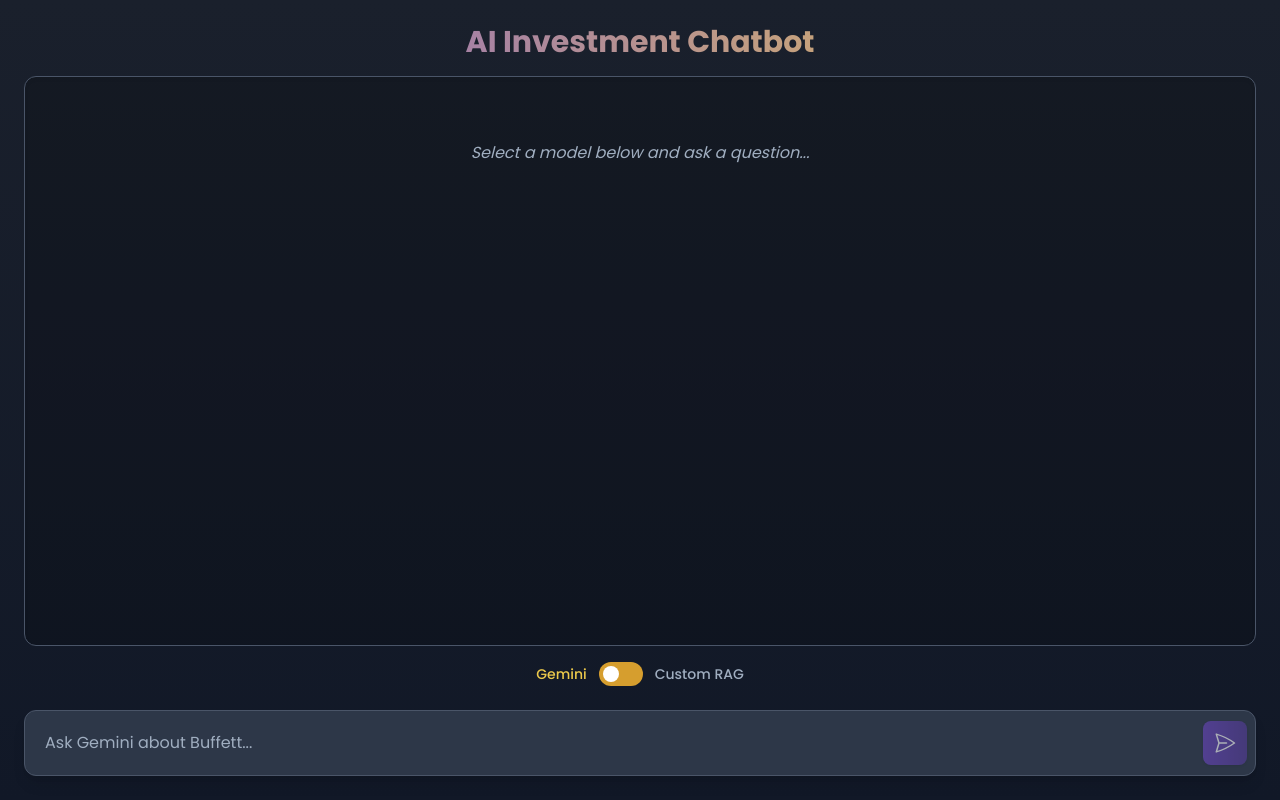
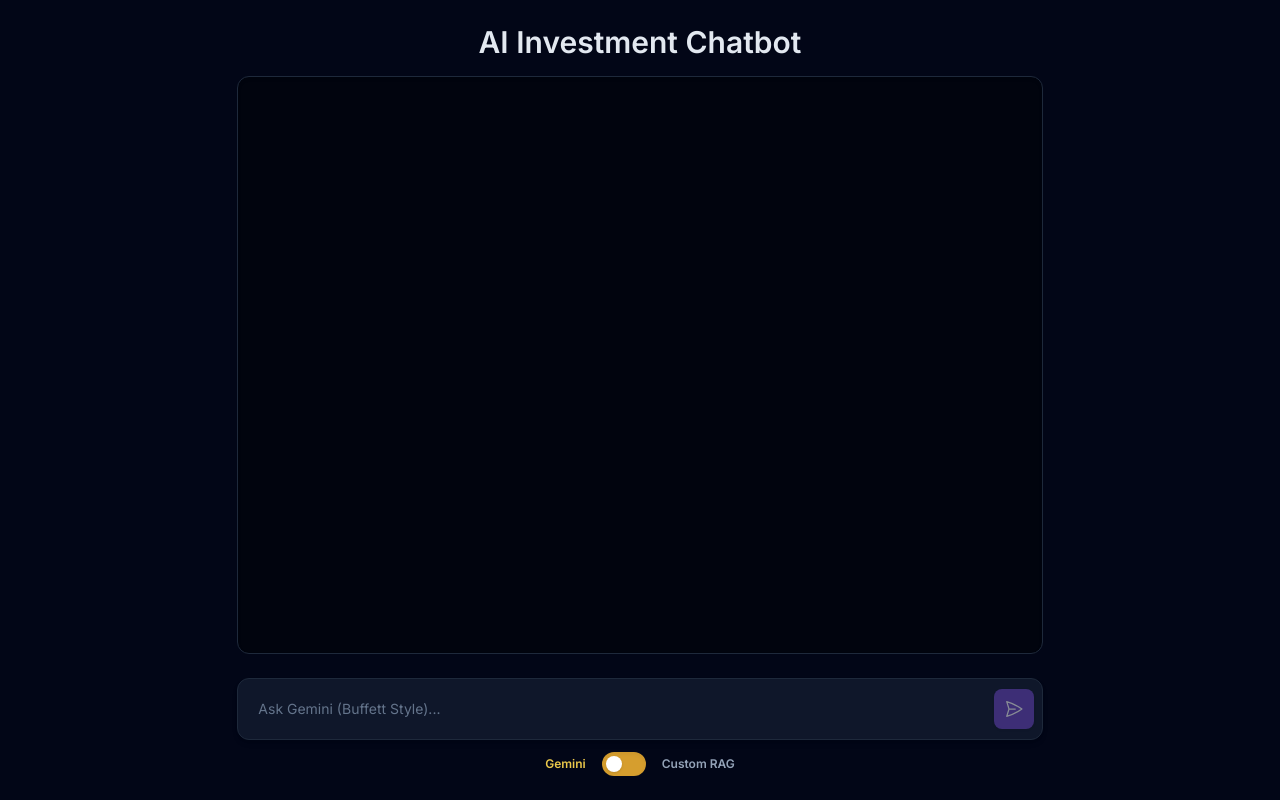
Before and after one commit to saxena-akshit/buffet-ui, a React (Vite) app: page /chatbot in a window 1280 px wide. Built offline with nearby package versions, Linux system fonts and the light colour scheme.

Commit message:
feat: update UI

```diff
--- a/index.html
+++ b/index.html
@@ -7,6 +7,7 @@
     <title>Buffett Insights</title>
     <link rel="preconnect" href="https://fonts.googleapis.com">
     <link rel="preconnect" href="https://fonts.gstatic.com" crossorigin>
+    <link href="https://fonts.googleapis.com/css2?family=Inter:wght@400;500;600;700&display=swap" rel="stylesheet">
     <link href="https://fonts.googleapis.com/css2?family=Poppins:wght@400;500;600;700&display=swap" rel="stylesheet">
   </head>
   <body>
--- a/package.json
+++ b/package.json
@@ -11,7 +11,9 @@
     "tw:init": "tailwindcss init -p"
   },
   "dependencies": {
+    "@headlessui/react": "^2.2.1",
     "axios": "^1.8.4",
+    "framer-motion": "^12.7.3",
     "react": "^19.0.0",
     "react-dom": "^19.0.0",
     "react-router-dom": "^7.5.0"
--- a/src/pages/ChatbotPage.jsx
+++ b/src/pages/ChatbotPage.jsx
@@ -1,31 +1,42 @@
 import React, { useState, useEffect, useRef } from 'react';
-import { useChat } from '../hooks/useChat'; // Import the custom hook
+import { useChat } from '../hooks/useChat';
+import { Switch } from '@headlessui/react';
+import { motion, AnimatePresence } from 'framer-motion';
 
-// Simple Toggle Switch Component
-const ToggleSwitch = ({ model, setModel }) => {
+// Bot Avatar - Solid Color
+const BotAvatar = () => (
+    <div className="w-8 h-8 rounded-full bg-brand-purple flex items-center justify-center text-sm font-bold text-white flex-shrink-0 mr-3 shadow">
+        AI
+    </div>
+);
+// User Avatar Placeholder
+const UserAvatar = () => (
+    <div className="w-8 h-8 rounded-full bg-slate-600 flex items-center justify-center text-sm font-bold text-slate-300 flex-shrink-0 ml-3 shadow">
+        U
+    </div>
+);
+
+const ModelToggleSwitch = ({ model, setModel }) => {
     const isRag = model === 'rag';
-
-    const handleToggle = () => {
-        setModel(isRag ? 'gemini' : 'rag');
-    };
-
     return (
-        <div className="flex items-center justify-center space-x-3 mb-4">
-            <span className={`font-medium text-sm ${!isRag ? 'text-brand-gold-light' : 'text-dark-text-secondary'}`}>
+        <div className="flex items-center justify-center space-x-4">
+            <span className={`font-semibold text-xs transition-colors ${!isRag ? 'text-brand-gold-light' : 'text-dark-text-secondary'}`}>
                 Gemini
             </span>
-            <button
-                type="button"
-                onClick={handleToggle}
-                className={`relative inline-flex items-center h-6 rounded-full w-11 transition-colors duration-300 ease-in-out focus:outline-none focus:ring-2 focus:ring-offset-2 focus:ring-offset-dark-card ${isRag ? 'bg-brand-purple focus:ring-brand-purple-light' : 'bg-brand-gold focus:ring-brand-gold-light'}`}
-                role="switch"
-                aria-checked={isRag}
+            <Switch
+                checked={isRag}
+                onChange={() => setModel(isRag ? 'gemini' : 'rag')}
+                className={`${isRag ? 'bg-brand-purple' : 'bg-brand-gold' // Use solid colors
+                    } relative inline-flex h-6 w-11 items-center rounded-full transition-colors duration-300 ease-in-out focus:outline-none focus:ring-2 focus:ring-offset-2 focus:ring-offset-dark-card focus:ring-brand-purple-light shadow-inner`} // Adjusted size slightly
             >
+                <span className="sr-only">Select Model</span>
                 <span
-                    className={`inline-block w-4 h-4 transform bg-white rounded-full transition-transform duration-300 ease-in-out ${isRag ? 'translate-x-6' : 'translate-x-1'}`}
+                    className={`inline-block h-4 w-4 transform rounded-full bg-white transition-transform duration-300 ease-in-out shadow ${ // Removed shadow-lg for cleaner knob
+                        isRag ? 'translate-x-6' : 'translate-x-1'
+                        }`}
                 />
-            </button>
-            <span className={`font-medium text-sm ${isRag ? 'text-brand-purple-light' : 'text-dark-text-secondary'}`}>
+            </Switch>
+            <span className={`font-semibold text-xs transition-colors ${isRag ? 'text-brand-purple-light' : 'text-dark-text-secondary'}`}>
                 Custom RAG
             </span>
         </div>
@@ -36,19 +47,15 @@ const ToggleSwitch = ({ model, setModel }) => {
 function ChatbotPage() {
     const { messages, loading, sendMessage } = useChat();
     const [input, setInput] = useState('');
-    // State for the selected model ('gemini' or 'rag')
-    const [selectedModel, setSelectedModel] = useState('gemini'); // Default to Gemini
+    const [selectedModel, setSelectedModel] = useState('gemini');
 
     const messagesEndRef = useRef(null);
     const messageContainerRef = useRef(null);
 
-    // Updated submit handler to pass the selected model
     const handleFormSubmit = (e) => {
         e.preventDefault();
         const trimmedInput = input.trim();
         if (!trimmedInput || loading) return;
-
-        // Pass the current selectedModel to the sendMessage function
         sendMessage(trimmedInput, selectedModel);
         setInput('');
     };
@@ -58,67 +65,89 @@ function ChatbotPage() {
             if (messageContainerRef.current) {
                 messageContainerRef.current.scrollTop = messageContainerRef.current.scrollHeight;
             }
-        }, 0);
+        }, 50);
         return () => clearTimeout(timer);
     }, [messages]);
 
     return (
-        <div className="flex flex-col h-screen p-4 md:p-6 bg-gradient-to-b from-dark-bg to-gray-900 text-dark-text">
-            <h1 className="text-2xl md:text-3xl font-bold mb-4 text-center text-transparent bg-clip-text bg-gradient-to-r from-brand-purple-light to-brand-gold-light flex-shrink-0">
+        // Main container - Apply user's width/centering preference
+        <div className="flex flex-col h-screen bg-dark-bg text-dark-text p-4 sm:p-6 w-full md:w-2/3 mx-auto"> {/* Added w-full md:w-2/3 mx-auto */}
+            {/* Header */}
+            <h1 className="text-2xl md:text-3xl font-semibold mb-4 text-center text-slate-200 flex-shrink-0">
                 AI Investment Chatbot
             </h1>
 
-            {/* Message Display Area */}
+            {/* Message Display Area - Darker BG */}
             <div
                 ref={messageContainerRef}
-                className="flex-grow overflow-y-auto mb-4 space-y-4 p-4 md:p-6 bg-black bg-opacity-20 rounded-xl border border-dark-border shadow-inner"
+                className="flex-grow overflow-y-auto mb-4 space-y-4 p-4 bg-message-area-bg rounded-xl border border-dark-border shadow-inner" // Using custom color from config
             >
-                {messages.length === 0 ? (
-                    <p className="text-dark-text-secondary italic text-center py-10">
-                        Select a model below and ask a question...
-                    </p>
-                ) : (
-                    messages.map((message) => (
-                        <div key={message.id} className={`flex ${message.sender === 'user' ? 'justify-end' : 'justify-start'}`}>
-                            <div className={`shadow-md py-2 px-4 max-w-[75%] md:max-w-[65%] ${message.sender === 'user'
-                                    ? 'bg-gradient-to-r from-brand-purple to-brand-purple-dark text-white rounded-t-xl rounded-bl-xl'
-                                    : 'bg-dark-card text-dark-text rounded-t-xl rounded-br-xl'
-                                }`}>
-                                {message.text}
+                <AnimatePresence>
+                    {messages.map((message) => (
+                        <motion.div
+                            key={message.id}
+                            className={`flex w-full ${message.sender === 'user' ? 'justify-end' : 'justify-start items-end'}`}
+                            initial={{ opacity: 0, y: 10 }}
+                            animate={{ opacity: 1, y: 0 }}
+                            exit={{ opacity: 0 }}
+                            transition={{ duration: 0.3, ease: "easeOut" }}
+                        >
+                            <div className={`flex items-start max-w-[85%] md:max-w-[75%] ${message.sender === 'user' ? 'flex-row-reverse' : 'flex-row'}`}>
+                                {message.sender === 'bot' ? <BotAvatar /> : <UserAvatar />}
+                                <div className={`shadow-md py-2 px-4 rounded-lg ${message.sender === 'user' ? 'bg-brand-purple text-white' : 'bg-dark-input text-dark-text'}`}> {/* Using dark-input for bot bubble */}
+                                    <p className="text-sm whitespace-pre-wrap break-words">{message.text}</p>
                                 </div>
                             </div>
-                    ))
+                        </motion.div>
+                    ))}
+                </AnimatePresence>
+
+                {/* Loading indicator - Minimal Text */}
+                {loading && (
+                    <motion.div
+                        className="flex items-start w-full"
+                        initial={{ opacity: 0 }}
+                        animate={{ opacity: 1 }}
+                    >
+                        <BotAvatar />
+                        <div className="bg-dark-input text-dark-text rounded-lg shadow-md py-2.5 px-4">
+                            <p className="text-sm text-dark-text-secondary animate-pulse">Thinking...</p>
+                        </div>
+                    </motion.div>
                 )}
-                {loading && (<div className="flex justify-start"> <div className="bg-dark-card text-dark-text rounded-t-xl rounded-br-xl shadow-md py-2 px-4 inline-flex items-center space-x-2"> <span className="w-2 h-2 bg-brand-gold-light rounded-full animate-pulse delay-75"></span> <span className="w-2 h-2 bg-brand-gold-light rounded-full animate-pulse delay-150"></span> <span className="w-2 h-2 bg-brand-gold-light rounded-full animate-pulse delay-300"></span> </div> </div>)}
                 <div ref={messagesEndRef} />
             </div>
 
-            {/* Model Toggle Switch */}
-            <div className="flex-shrink-0 mb-2">
-                <ToggleSwitch model={selectedModel} setModel={setSelectedModel} />
-            </div>
-
-            {/* Input Area */}
-            <form onSubmit={handleFormSubmit} className="flex-shrink-0 flex items-center bg-dark-card p-2 rounded-xl shadow-lg border border-dark-border focus-within:ring-2 focus-within:ring-brand-purple transition-all duration-300">
+            {/* Footer Area containing Input and Switch */}
+            <div className="flex-shrink-0 pt-2">
+                {/* Input Form */}
+                <form onSubmit={handleFormSubmit} className="flex items-center bg-dark-card p-2 rounded-xl shadow-md border border-dark-border focus-within:ring-2 focus-within:ring-brand-purple transition-all duration-300">
                     <input
                         type="text"
                         value={input}
                         onChange={(e) => setInput(e.target.value)}
-                    placeholder={`Ask ${selectedModel === 'gemini' ? 'Gemini' : 'Custom RAG'} about Buffett...`} // Dynamic placeholder
-                    className="flex-grow p-3 bg-transparent text-dark-text border-none focus:outline-none placeholder-dark-text-secondary disabled:opacity-50"
+                        placeholder={`Ask ${selectedModel === 'gemini' ? 'Gemini (Buffett Style)' : 'Custom RAG'}...`}
+                        className="flex-grow p-3 bg-transparent text-slate-100 border-none focus:outline-none placeholder-slate-500 disabled:opacity-50 text-sm"
                         aria-label="Chat message input"
                         disabled={loading}
                     />
                     <button
                         type="submit"
                         disabled={loading || !input.trim()}
-                    className="p-2.5 ml-2 bg-gradient-to-r from-brand-purple to-brand-purple-dark hover:from-brand-purple-light hover:to-brand-purple text-white font-semibold rounded-lg transition-all duration-300 disabled:opacity-60 disabled:cursor-not-allowed flex items-center justify-center shadow hover:shadow-lg"
+                        className="p-2.5 ml-2 bg-brand-purple hover:bg-brand-purple-light focus:outline-none focus:ring-2 focus:ring-offset-2 focus:ring-offset-dark-card focus:ring-brand-purple-light text-white font-semibold rounded-lg transition-colors duration-200 disabled:opacity-50 disabled:cursor-not-allowed flex items-center justify-center shadow hover:shadow-md"
                         aria-label="Send message"
                     >
-                    <svg xmlns="http://www.w3.org/2000/svg" fill="none" viewBox="0 0 24 24" strokeWidth={1.5} stroke="currentColor" className="w-6 h-6"> <path strokeLinecap="round" strokeLinejoin="round" d="M6 12 3.269 3.125A59.769 59.769 0 0 1 21.485 12 59.768 59.768 0 0 1 3.27 20.875L5.999 12Zm0 0h7.5" /> </svg>
+                        <svg xmlns="http://www.w3.org/2000/svg" fill="none" viewBox="0 0 24 24" strokeWidth={1.5} stroke="currentColor" className="w-5 h-5"> <path strokeLinecap="round" strokeLinejoin="round" d="M6 12 3.269 3.125A59.769 59.769 0 0 1 21.485 12 59.768 59.768 0 0 1 3.27 20.875L5.999 12Zm0 0h7.5" /> </svg>
                     </button>
                 </form>
+
+                {/* Model Toggle Switch - Below Input */}
+                <div className="mt-3 flex justify-center"> {/* Adjusted margin */}
+                    <ModelToggleSwitch model={selectedModel} setModel={setSelectedModel} />
                 </div>
+            </div>
+
+        </div> // End main container div
     );
 }
 
--- a/tailwind.config.js
+++ b/tailwind.config.js
@@ -1,5 +1,8 @@
+// tailwind.config.js
+
+// Import defaultTheme for extending font families correctly
 /** @type {import('tailwindcss').Config} */
-import defaultTheme from 'tailwindcss/defaultTheme'; // Import defaultTheme
+import defaultTheme from 'tailwindcss/defaultTheme';
 
 export default {
     content: [
@@ -16,17 +19,19 @@ export default {
                 'brand-gold': '#D69E2E',
                 'brand-gold-light': '#ECC94B',
                 'brand-gold-dark': '#B7791F',
-                'dark-bg': '#1A202C',
-                'dark-card': '#2D3748',
-                'dark-card-hover': '#4A5568', // Added hover state for cards
-                'dark-text': '#E2E8F0',
-                'dark-text-secondary': '#A0AEC0',
-                'dark-border': '#4A5568',
-                'tooltip-bg': '#4A5568',
+                // Dark theme palette - Darker
+                'dark-bg': '#020617',          // slate-950 (Very dark background)
+                'dark-card': '#0F172A',       // slate-900 (Card background)
+                'dark-card-hover': '#1E293B', // slate-800 (Hover state)
+                'dark-input': '#1E293B',      // slate-800 (Input field background)
+                'dark-text': '#E2E8F0',        // slate-200 (Primary light text)
+                'dark-text-secondary': '#94A3B8', // slate-400 (Secondary/dimmer text)
+                'dark-border': '#1E293B',      // slate-800 (Borders)
+                'tooltip-bg': '#1E293B',      // slate-800 (Tooltip background)
+                'message-area-bg': 'rgba(0, 0, 0, 0.4)', // Custom message area bg
             },
             fontFamily: {
-                // Set Poppins as the default sans-serif font
-                sans: ['Poppins', ...defaultTheme.fontFamily.sans],
+                sans: ['Inter', ...defaultTheme.fontFamily.sans],
             },
         },
     },
```
Also changed, not shown: src/pages/HomePage.jsx (+17 -25 lines), src/pages/StockDashboard.jsx (+24 -25 lines), 2 other files (tests, documents, lock files or other folders). Lines whose indentation alone changed are shown as unchanged.
